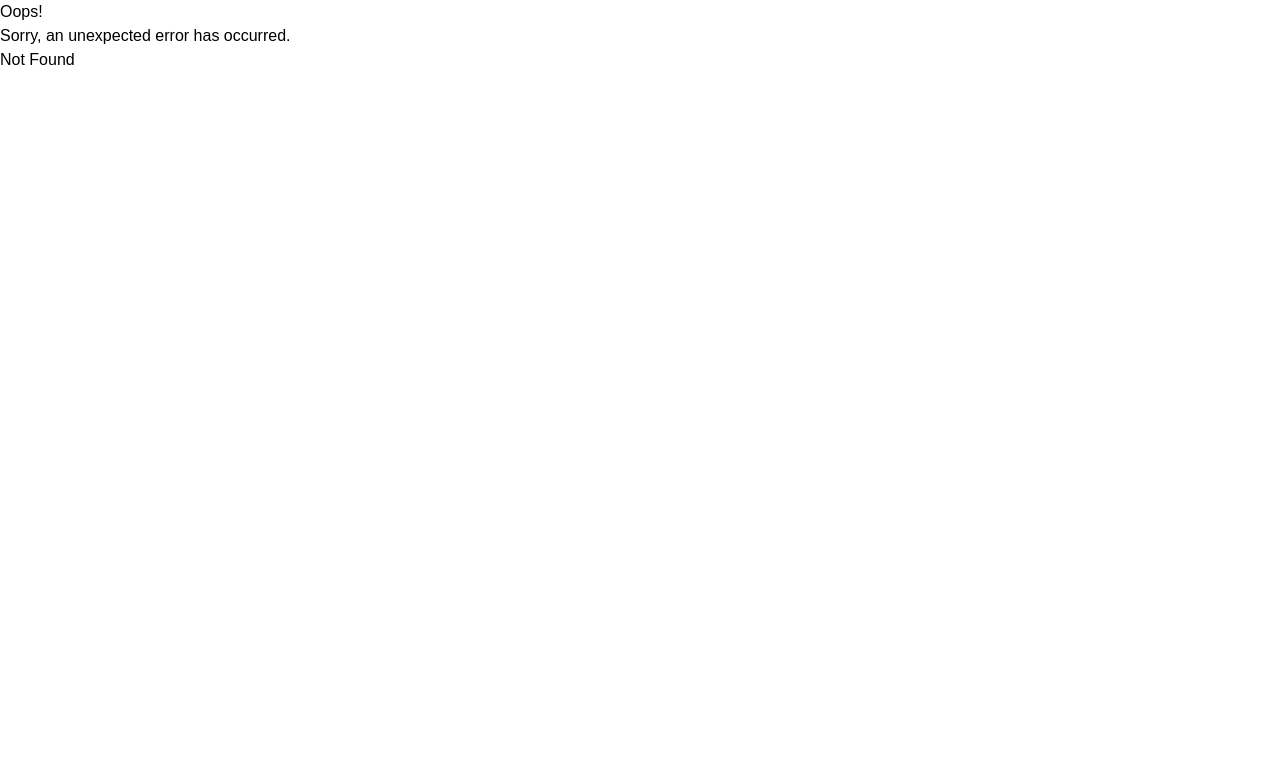
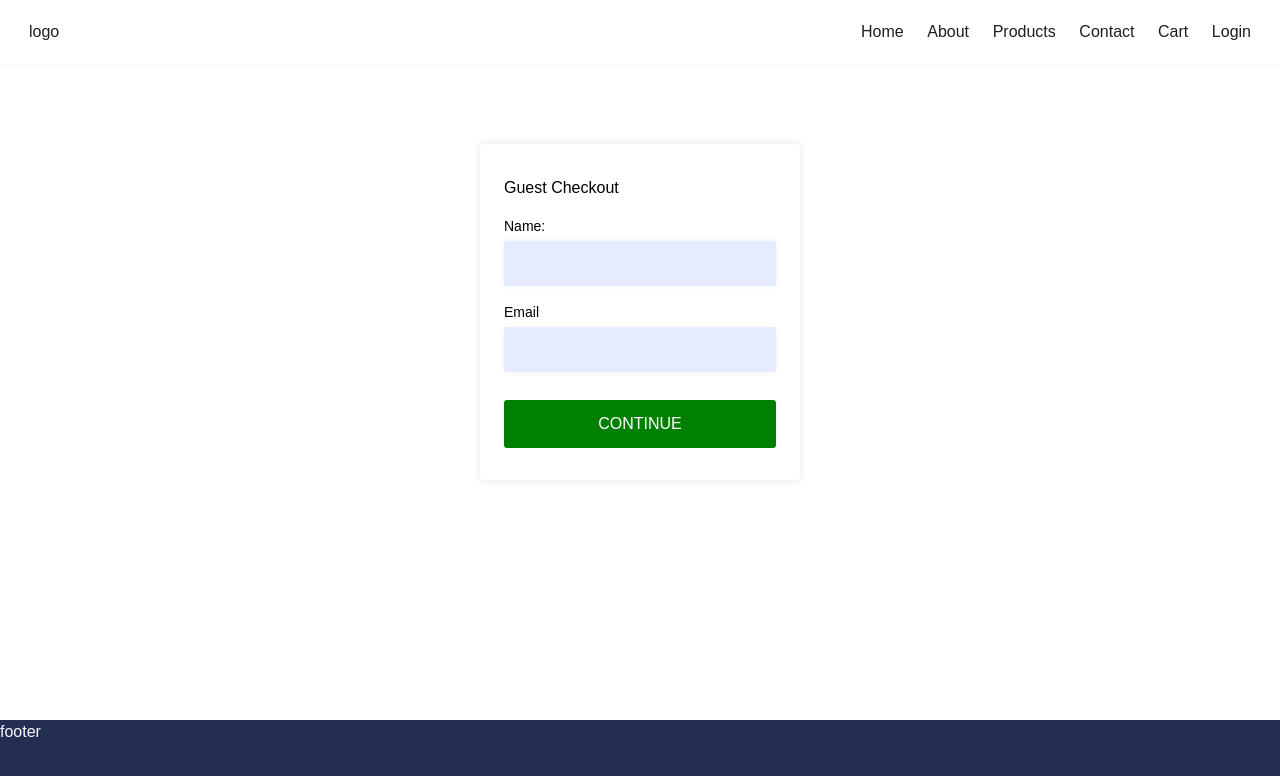
Before and after one commit to CJSeiler/ramseys-crafts, a React (Create React App) app in the folder frontend/: page /guestcheckout in a window 1280 px wide. Before the commit this address had no page. Shown: the top 776 px of the page. Built offline with nearby package versions, Linux system fonts and the light colour scheme.

Commit message:
Implemented guest checkout functionality
Implemented guest checkout functionality that allows the user to place an order without being logged in.  Implemented a guest checkout form screen and redux functionality to save guest user info.

```diff
--- a/frontend/src/ReactRouter.js
+++ b/frontend/src/ReactRouter.js
@@ -13,6 +13,7 @@ import ProfileScreen from "./Screens/ProfileScreen"
 import ShippingScreen from "./Screens/ShippingScreen"
 import PaymentScreen from "./Screens/PaymentScreen"
 import PlaceOrderScreen from "./Screens/PlaceOrderScreen"
+import GuestCheckoutScreen from "./Screens/GuestCheckoutScreen"
 
 const router = createBrowserRouter([
     {
@@ -72,6 +73,10 @@ const router = createBrowserRouter([
           path: "/placeorder",
           element: <PlaceOrderScreen />
         },
+        {
+          path: "/guestcheckout",
+          element: <GuestCheckoutScreen />
+        }
       ]
     }
   ]);
--- a/frontend/src/Redux/Actions/CartActions.js
+++ b/frontend/src/Redux/Actions/CartActions.js
@@ -4,6 +4,7 @@ import {
     CART_UPDATE_QTY,
     CART_SAVE_SHIPPING_ADDRESS,
     CART_SAVE_PAYMENT_METHOD,
+    CART_SAVE_GUEST_INFO,
 } from "../Constants/CartConstants"
 
 // ADD PRODUCT TO CART
@@ -58,7 +59,7 @@ export const updateCartQuantity = (id, qty) => async(dispatch, getState) => {
 }
 
 // SAVE SHIPPING ADDRESS
-export const saveShippingAddress = data => (dispatch) => {
+export const saveShippingAddress = data => dispatch => {
     dispatch({
         type: CART_SAVE_SHIPPING_ADDRESS,
         payload: data
@@ -68,7 +69,7 @@ export const saveShippingAddress = data => (dispatch) => {
 }
 
 // SAVE PAYMENT METHDO
-export const savePaymentMethod = data => (dispatch) => {
+export const savePaymentMethod = data => dispatch => {
     dispatch({
         type: CART_SAVE_PAYMENT_METHOD,
         payload: data
@@ -76,3 +77,13 @@ export const savePaymentMethod = data => (dispatch) => {
 
     localStorage.setItem("paymentMethod", JSON.stringify(data))
 }
+
+// SAVE GUEST INFO
+export const saveGuestInfo = data => dispatch => {
+    dispatch({
+        type: CART_SAVE_GUEST_INFO,
+        payload: data
+    })
+
+    localStorage.setItem("guestInfo", JSON.stringify(data))
+}
--- a/frontend/src/Redux/Actions/UserActions.js
+++ b/frontend/src/Redux/Actions/UserActions.js
@@ -32,6 +32,7 @@ export const login = (email, password) => async(dispatch) => {
         dispatch({ type: USER_LOGIN_SUCCESS, payload: data} )
 
         localStorage.setItem("userInfo", JSON.stringify(data))
+        localStorage.removeItem("guestInfo")
     } catch (error) {
         dispatch({
             type: USER_LOGIN_FAIL,
--- a/frontend/src/Redux/Constants/CartConstants.js
+++ b/frontend/src/Redux/Constants/CartConstants.js
@@ -3,3 +3,4 @@ export const CART_REMOVE_ITEM = "CART_REMOVE_ITEM"
 export const CART_UPDATE_QTY = "CART_UPDATE_QTY"
 export const CART_SAVE_SHIPPING_ADDRESS = "CART_SAVE_SHIPPING_ADDRESS"
 export const CART_SAVE_PAYMENT_METHOD = "CART_SAVE_PAYMENT_METHOD"
+export const CART_SAVE_GUEST_INFO = "CART_SAVE_GUEST_INFO"
--- a/frontend/src/Redux/Reducers/CartReducers.js
+++ b/frontend/src/Redux/Reducers/CartReducers.js
@@ -4,9 +4,10 @@ import {
     CART_SAVE_SHIPPING_ADDRESS,
     CART_SAVE_PAYMENT_METHOD,
     CART_UPDATE_QTY,
+    CART_SAVE_GUEST_INFO,
 } from './../Constants/CartConstants';
 
-export const cartReducer = (state = { cartItems:[], shippingAddress: {} }, action) => {
+export const cartReducer = (state = { cartItems:[], shippingAddress: {}, guestInfo: {},}, action) => {
     let item, existItem
     switch (action.type) {
         case CART_ADD_ITEM:
@@ -58,12 +59,19 @@ export const cartReducer = (state = { cartItems:[], shippingAddress: {} }, actio
                 paymentMethod: action.payload,
             }
 
+        case CART_SAVE_GUEST_INFO:
+            return {
+                ...state,
+                guestInfo: action.payload,
+            }
+
         default:
             return {
                 ...state,
                 // must be defined here instead of initial state or items will show up empty
                 cartItems: JSON.parse(localStorage.getItem("cartItems")) || [],
-                shippingAddress: JSON.parse(localStorage.getItem("shippingAddress")) || {}
+                shippingAddress: JSON.parse(localStorage.getItem("shippingAddress")) || {},
+                guestInfo: JSON.parse(localStorage.getItem("guestInfo")) || null,
             }
     }
 }
--- a/frontend/src/Redux/store.js
+++ b/frontend/src/Redux/store.js
@@ -15,7 +15,8 @@ import {
 const initialState = {
     cart: {
         cartItems: [],
-        shippingAddress: {}
+        shippingAddress: {},
+        guestInfo: {},
     },
     userLogin: {
         userInfo: {}
--- /dev/null
+++ b/frontend/src/Screens/GuestCheckoutScreen.jsx
@@ -0,0 +1,79 @@
+import { useState, useEffect } from "react"
+import { Link, useNavigate } from "react-router-dom"
+import { useDispatch, useSelector } from "react-redux"
+import { saveGuestInfo } from "../Redux/Actions/CartActions"
+import Navbar from "../Components/Navbar"
+
+const GuestCheckoutScreen = () => {
+    const [formData, setFormData] = useState({
+        name: "",
+        email: "",
+    })
+
+    const userLogin = useSelector(state => state.userLogin)
+    const { userInfo } = userLogin
+
+    const dispatch = useDispatch()
+    const navigate = useNavigate()
+
+    useEffect(() => {
+        if (userInfo) {
+            navigate("/")
+        }
+    }, [navigate, userInfo])
+
+    const handleChange = e => {
+        const {name, value} = e.target
+
+        setFormData(prevFormData => {
+            return {
+                ...prevFormData,
+                [name]: value
+            }
+        })
+    }
+
+    const handleSubmit = (e) => {
+        e.preventDefault()
+        // dispatch guest info to redux state to store guest name info
+        dispatch(saveGuestInfo(formData))
+        navigate("/placeorder")
+    }
+
+    return (
+        <>
+            <Navbar />
+            <div className="login-container flex">
+                <form className="flex" onSubmit={(e) => handleSubmit(e)}>
+                    <h1>Guest Checkout</h1>
+                    <label htmlFor="name">
+                        Name:
+                        <input
+                            id="name"
+                            type="text"
+                            name="name"
+                            value={formData.name}
+                            onChange={(e) => handleChange(e)}
+                            required
+                        />
+                    </label>
+
+                    <label htmlFor="email">
+                        Email
+                        <input
+                            type="email"
+                            name="email"
+                            value={formData.email}
+                            onChange={(e) => handleChange(e)}
+                            required
+                        />
+                    </label>
+
+                    <button>CONTINUE</button>
+                </form>
+            </div>
+        </>
+    )
+}
+
+export default GuestCheckoutScreen
--- a/frontend/src/Screens/PaymentScreen.jsx
+++ b/frontend/src/Screens/PaymentScreen.jsx
@@ -1,4 +1,4 @@
-import { useState, useEffect } from "react"
+import { useState } from "react"
 import { useNavigate } from "react-router-dom"
 import { useDispatch, useSelector } from "react-redux"
 import { savePaymentMethod } from "./../Redux/Actions/CartActions"
--- a/frontend/src/Screens/PlaceOrderScreen.jsx
+++ b/frontend/src/Screens/PlaceOrderScreen.jsx
@@ -1,6 +1,6 @@
-import { useEffect, useState } from "react"
+import { useEffect } from "react"
 import { useDispatch, useSelector } from "react-redux"
-import { Link } from "react-router-dom"
+import { Link, useNavigate } from "react-router-dom"
 import { calculateShippingPrice,
          calculateTaxPrice,
          calculateCartSubtotal,
@@ -13,14 +13,20 @@ import truckIcon from "../icons/truck-solid.svg"
 import locationIcon from "../icons/location-dot-solid.svg"
 
 const PlaceOrderScreen = () => {
-
     const dispatch = useDispatch()
+    const navigate = useNavigate()
 
     const cart = useSelector(state => state.cart)
     const userLogin = useSelector(state => state.userLogin)
 
-    const { cartItems, shippingAddress, paymentMethod } = cart
+    const { cartItems, shippingAddress, paymentMethod, guestInfo } = cart
     const { userInfo } = userLogin
+
+    useEffect(() => {
+        if(!userInfo && !guestInfo) {
+            navigate("/guestcheckout")
+        }
+    })
 
     // Calculate Price
     cart.subTotalPrice = calculateCartSubtotal(cartItems)
@@ -34,7 +40,6 @@ const PlaceOrderScreen = () => {
                 <img src={shaw} alt={item.name} height="100px" width="100px"/>
 
                 <div className="order-items-info-right flex">
-
                     <p className="order-item-name">
                         <Link to={`/products/${item.product}`} className="order-item-link">
                             {item.name}
@@ -45,19 +50,19 @@ const PlaceOrderScreen = () => {
                         <p className="order-item-quantity__label">QUANTITY:</p>
                         <p className="bold">{item.qty}</p>
                     </div>
+
                     <div className="order-item-subtotal">
                         <p className="order-item-subtotal__label">SUBTOTAL:</p>
                         <p className="bold">${item.price * item.qty / 100}</p>
                     </div>
-
-
-
                 </div>
             </div>
         )
     })
 
+    /* checking userInfo allows the useEffect function to run without an error */
     return (
+        (userInfo || guestInfo) &&
         <>
             <Navbar />
             <div className="order-container">
@@ -69,8 +74,9 @@ const PlaceOrderScreen = () => {
 
                         <div className="order-customer-info__details">
                             <h2>Customer</h2>
-                            <p>{userInfo.name}</p>
-                            <p>{userInfo.email}</p>
+
+                            <p>{userInfo ? userInfo.name : guestInfo.name}</p>
+                            <p>{userInfo ? userInfo.email : guestInfo.email}</p>
                         </div>
                     </div>
 
```
Also changed, not shown: frontend/src/Screens/CartScreen.jsx (+4 -5 lines).
